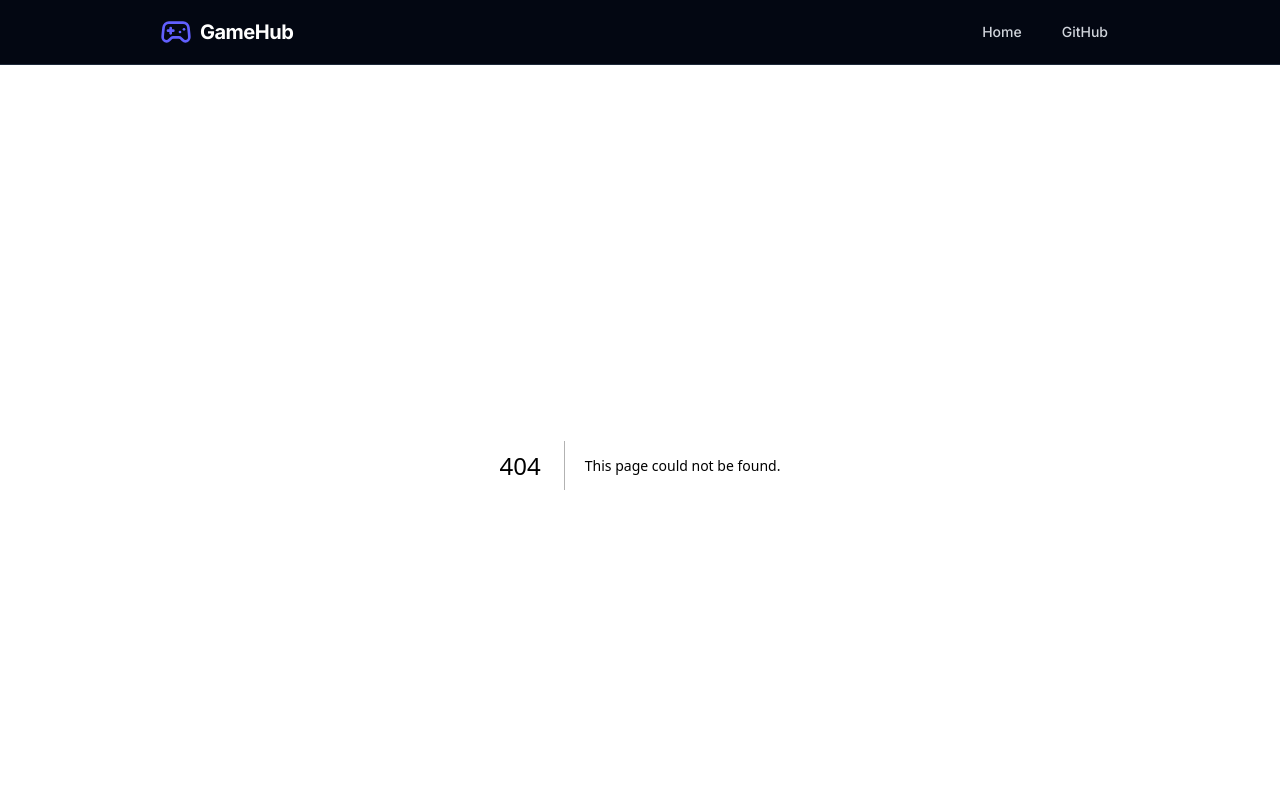
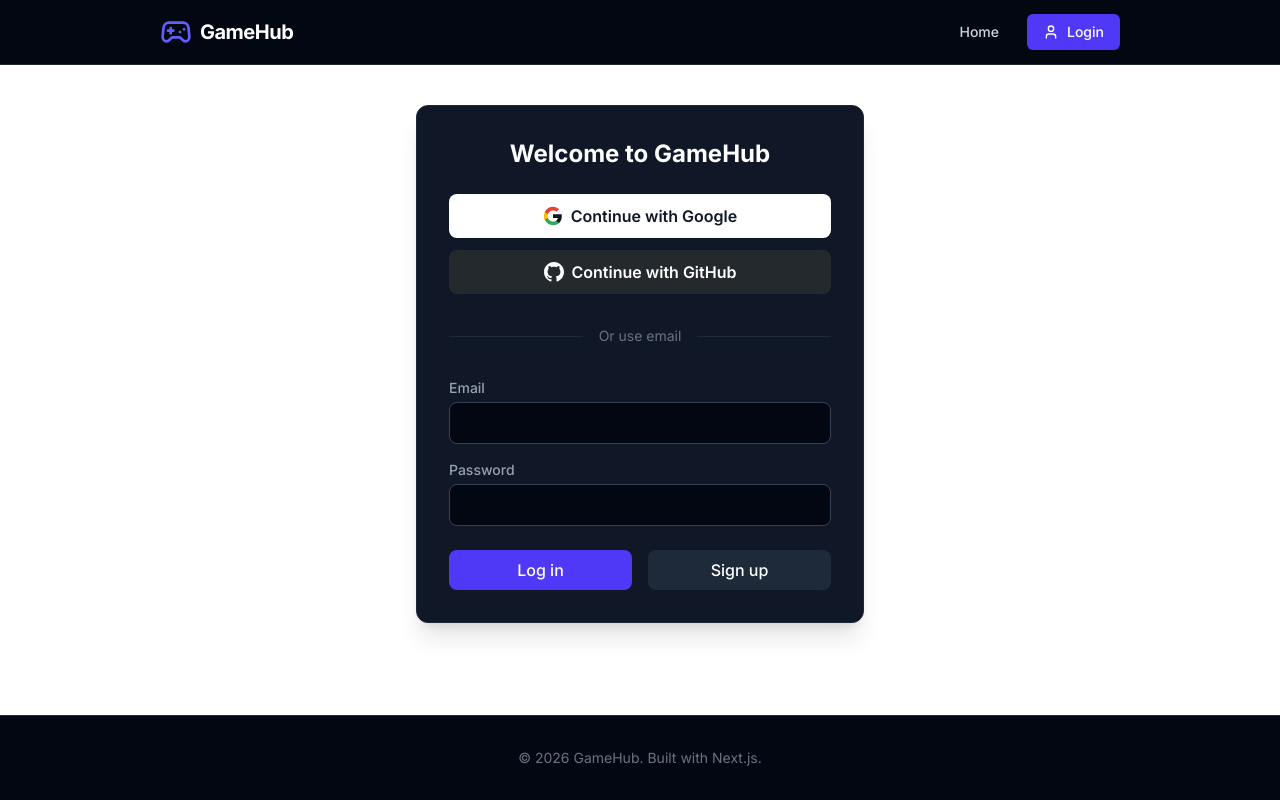
Before and after one commit to Gobu105/Game_Hub, a Next.js app: page /login in a window 1280 px wide. Before the commit this address had no page. Shown: the top 800 px of the page. Built offline with nearby package versions, Linux system fonts and the light colour scheme; no server answers.

Commit message:
Added Authentication system and OAuth buttons

```diff
--- /dev/null
+++ b/app/auth/callback/route.ts
@@ -0,0 +1,15 @@
+import { NextResponse } from 'next/server'
+import { createClient } from '@/utils/supabase/server'
+
+export async function GET(request: Request) {
+  const { searchParams, origin } = new URL(request.url)
+  const code = searchParams.get('code')
+
+  if (code) {
+    const supabase = await createClient()
+    await supabase.auth.exchangeCodeForSession(code)
+  }
+
+  // URL to redirect to after sign in process completes
+  return NextResponse.redirect(`${origin}/`)
+}
--- /dev/null
+++ b/app/login/actions.ts
@@ -0,0 +1,67 @@
+'use server'
+
+import { revalidatePath } from 'next/cache'
+import { redirect } from 'next/navigation'
+import { createClient } from '@/utils/supabase/server'
+import { headers } from 'next/headers'
+
+// Existing Email/Password Functions
+export async function login(formData: FormData) {
+  const supabase = await createClient()
+  const data = {
+    email: formData.get('email') as string,
+    password: formData.get('password') as string,
+  }
+  const { error } = await supabase.auth.signInWithPassword(data)
+  if (error) redirect('/login?error=Could not authenticate user')
+  revalidatePath('/', 'layout')
+  redirect('/')
+}
+
+export async function signup(formData: FormData) {
+  const supabase = await createClient()
+  const data = {
+    email: formData.get('email') as string,
+    password: formData.get('password') as string,
+  }
+  const { error } = await supabase.auth.signUp(data)
+  if (error) redirect('/login?error=Could not sign up')
+  revalidatePath('/', 'layout')
+  redirect('/')
+}
+
+export async function logout() {
+  const supabase = await createClient()
+  await supabase.auth.signOut()
+  revalidatePath('/', 'layout')
+  redirect('/login')
+}
+
+// NEW: OAuth Functions (Google & GitHub)
+export async function signInWithGoogle() {
+  const supabase = await createClient()
+  const origin = (await headers()).get('origin')
+
+  const { data, error } = await supabase.auth.signInWithOAuth({
+    provider: 'google',
+    options: {
+      redirectTo: `${origin}/auth/callback`,
+    },
+  })
+
+  if (data.url) redirect(data.url)
+}
+
+export async function signInWithGithub() {
+  const supabase = await createClient()
+  const origin = (await headers()).get('origin')
+
+  const { data, error } = await supabase.auth.signInWithOAuth({
+    provider: 'github',
+    options: {
+      redirectTo: `${origin}/auth/callback`,
+    },
+  })
+
+  if (data.url) redirect(data.url)
+}
--- /dev/null
+++ b/app/login/page.tsx
@@ -0,0 +1,67 @@
+import { login, signup, signInWithGoogle, signInWithGithub } from './actions'
+
+export default function LoginPage() {
+  return (
+    <div className="flex items-center justify-center min-h-[70vh] py-10">
+      <div className="bg-gray-900 border border-gray-800 p-8 rounded-xl shadow-xl w-full max-w-md flex flex-col gap-6">
+        <h2 className="text-2xl font-bold text-white text-center">Welcome to GameHub</h2>
+
+        {/* Social Logins */}
+        <div className="flex flex-col gap-3">
+          <form action={signInWithGoogle}>
+            <button className="w-full bg-white text-gray-900 hover:bg-gray-100 font-semibold py-2.5 rounded-lg flex items-center justify-center transition-colors">
+              <svg className="w-5 h-5 mr-2" viewBox="0 0 24 24"><path fill="currentColor" d="M22.56 12.25c0-.78-.07-1.53-.2-2.25H12v4.26h5.92c-.26 1.37-1.04 2.53-2.21 3.31v2.77h3.57c2.08-1.92 3.28-4.74 3.28-8.09z"/><path fill="#34A853" d="M12 23c2.97 0 5.46-.98 7.28-2.66l-3.57-2.77c-.98.66-2.23 1.06-3.71 1.06-2.86 0-5.29-1.93-6.16-4.53H2.18v2.84C3.99 20.53 7.7 23 12 23z"/><path fill="#FBBC05" d="M5.84 14.09c-.22-.66-.35-1.36-.35-2.09s.13-1.43.35-2.09V7.07H2.18C1.43 8.55 1 10.22 1 12s.43 3.45 1.18 4.93l2.85-2.22.81-.62z"/><path fill="#EA4335" d="M12 5.38c1.62 0 3.06.56 4.21 1.64l3.15-3.15C17.45 2.09 14.97 1 12 1 7.7 1 3.99 3.47 2.18 7.07l3.66 2.84c.87-2.6 3.3-4.53 6.16-4.53z"/></svg>
+              Continue with Google
+            </button>
+          </form>
+          <form action={signInWithGithub}>
+            <button className="w-full bg-[#24292e] text-white hover:bg-[#2f363d] font-semibold py-2.5 rounded-lg flex items-center justify-center transition-colors">
+              <svg className="w-5 h-5 mr-2" fill="currentColor" viewBox="0 0 24 24"><path d="M12 0c-6.626 0-12 5.373-12 12 0 5.302 3.438 9.8 8.207 11.387.599.111.793-.261.793-.577v-2.234c-3.338.726-4.033-1.416-4.033-1.416-.546-1.387-1.333-1.756-1.333-1.756-1.089-.745.083-.729.083-.729 1.205.084 1.839 1.237 1.839 1.237 1.07 1.834 2.807 1.304 3.492.997.107-.775.418-1.305.762-1.604-2.665-.305-5.467-1.334-5.467-5.931 0-1.311.469-2.381 1.236-3.221-.124-.303-.535-1.524.117-3.176 0 0 1.008-.322 3.301 1.23.957-.266 1.983-.399 3.003-.404 1.02.005 2.047.138 3.006.404 2.291-1.552 3.297-1.23 3.297-1.23.653 1.653.242 2.874.118 3.176.77.84 1.235 1.911 1.235 3.221 0 4.609-2.807 5.624-5.479 5.921.43.372.823 1.102.823 2.222v3.293c0 .319.192.694.801.576 4.765-1.589 8.199-6.086 8.199-11.386 0-6.627-5.373-12-12-12z"/></svg>
+              Continue with GitHub
+            </button>
+          </form>
+        </div>
+
+        <div className="relative flex items-center py-2">
+          <div className="flex-grow border-t border-gray-800"></div>
+          <span className="flex-shrink-0 mx-4 text-gray-500 text-sm">Or use email</span>
+          <div className="flex-grow border-t border-gray-800"></div>
+        </div>
+
+        {/* Email Form */}
+        <form className="flex flex-col gap-4">
+          <div>
+            <label className="block text-sm font-medium text-gray-400 mb-1" htmlFor="email">Email</label>
+            <input
+              className="w-full px-4 py-2 bg-gray-950 border border-gray-700 rounded-lg text-white focus:outline-none focus:border-indigo-500"
+              id="email"
+              name="email"
+              type="email"
+              required
+            />
+          </div>
+
+          <div>
+            <label className="block text-sm font-medium text-gray-400 mb-1" htmlFor="password">Password</label>
+            <input
+              className="w-full px-4 py-2 bg-gray-950 border border-gray-700 rounded-lg text-white focus:outline-none focus:border-indigo-500"
+              id="password"
+              name="password"
+              type="password"
+              required
+            />
+          </div>
+
+          <div className="flex gap-4 mt-2">
+            <button formAction={login} className="flex-1 bg-indigo-600 hover:bg-indigo-700 text-white py-2 rounded-lg font-medium transition-colors">
+              Log in
+            </button>
+            <button formAction={signup} className="flex-1 bg-gray-800 hover:bg-gray-700 text-white py-2 rounded-lg font-medium transition-colors">
+              Sign up
+            </button>
+          </div>
+        </form>
+      </div>
+    </div>
+  )
+}
--- a/components/Navbar.tsx
+++ b/components/Navbar.tsx
@@ -1,7 +1,25 @@
 import Link from 'next/link';
-import { Gamepad2 } from 'lucide-react';
+import { Gamepad2, User } from 'lucide-react';
+import { createClient } from '@/utils/supabase/server';
+import { logout } from '@/app/login/actions';
 
-export default function Navbar() {
+export default async function Navbar() {
+  const supabase = await createClient();
+  const { data: { user } } = await supabase.auth.getUser();
+
+  // If user exists, fetch their profile to know their role
+  let role = 'user';
+  if (user) {
+    const { data: profile } = await supabase
+      .from('profiles')
+      .select('role')
+      .eq('id', user.id)
+      .single();
+    if (profile) {
+      role = profile.role;
+    }
+  }
+
   return (
     <nav className="border-b border-gray-800 bg-gray-950 text-white">
       <div className="max-w-5xl mx-auto px-4 sm:px-6 lg:px-8">
@@ -10,13 +28,39 @@
             <Gamepad2 className="w-8 h-8 text-indigo-500" />
             <span className="font-bold text-xl tracking-tight">GameHub</span>
           </Link>
-          <div className="flex space-x-4">
+          <div className="flex space-x-4 items-center">
             <Link href="/" className="text-gray-300 hover:text-white px-3 py-2 rounded-md text-sm font-medium transition-colors">
               Home
             </Link>
-            <a href="https://github.com" target="_blank" rel="noopener noreferrer" className="text-gray-300 hover:text-white px-3 py-2 rounded-md text-sm font-medium transition-colors">
-              GitHub
-            </a>
+
+            {user ? (
+              <>
+                {role === 'developer' && (
+                  <Link href="/developer" className="text-indigo-400 hover:text-indigo-300 px-3 py-2 rounded-md text-sm font-medium transition-colors">
+                    Dev Dashboard
+                  </Link>
+                )}
+                {role === 'super_admin' && (
+                  <Link href="/admin" className="text-red-400 hover:text-red-300 px-3 py-2 rounded-md text-sm font-medium transition-colors">
+                    Admin Dashboard
+                  </Link>
+                )}
+                {role === 'user' && (
+                  <Link href="/dashboard" className="text-gray-300 hover:text-white px-3 py-2 rounded-md text-sm font-medium transition-colors">
+                    Dashboard
+                  </Link>
+                )}
+                <form action={logout}>
+                  <button className="bg-gray-800 hover:bg-gray-700 text-white px-4 py-2 rounded-md text-sm font-medium transition-colors">
+                    Logout
+                  </button>
+                </form>
+              </>
+            ) : (
+              <Link href="/login" className="bg-indigo-600 hover:bg-indigo-700 text-white px-4 py-2 rounded-md text-sm font-medium transition-colors flex items-center">
+                <User className="w-4 h-4 mr-2" /> Login
+              </Link>
+            )}
           </div>
         </div>
       </div>
--- /dev/null
+++ b/utils/supabase/client.ts
@@ -0,0 +1,8 @@
+import { createBrowserClient } from '@supabase/ssr'
+
+export function createClient() {
+  return createBrowserClient(
+    process.env.NEXT_PUBLIC_SUPABASE_URL!,
+    process.env.NEXT_PUBLIC_SUPABASE_ANON_KEY!
+  )
+}
--- /dev/null
+++ b/utils/supabase/server.ts
@@ -0,0 +1,29 @@
+import { createServerClient, type CookieOptions } from '@supabase/ssr'
+import { cookies } from 'next/headers'
+
+export async function createClient() {
+  const cookieStore = await cookies()
+
+  return createServerClient(
+    process.env.NEXT_PUBLIC_SUPABASE_URL!,
+    process.env.NEXT_PUBLIC_SUPABASE_ANON_KEY!,
+    {
+      cookies: {
+        getAll() {
+          return cookieStore.getAll()
+        },
+        setAll(cookiesToSet) {
+          try {
+            cookiesToSet.forEach(({ name, value, options }) =>
+              cookieStore.set(name, value, options)
+            )
+          } catch {
+            // The `setAll` method was called from a Server Component.
+            // This can be ignored if you have middleware refreshing
+            // user sessions.
+          }
+        },
+      },
+    }
+  )
+}
```
Also changed, not shown: package.json (+4 -3 lines), 2 other files (tests, documents, lock files or other folders).
